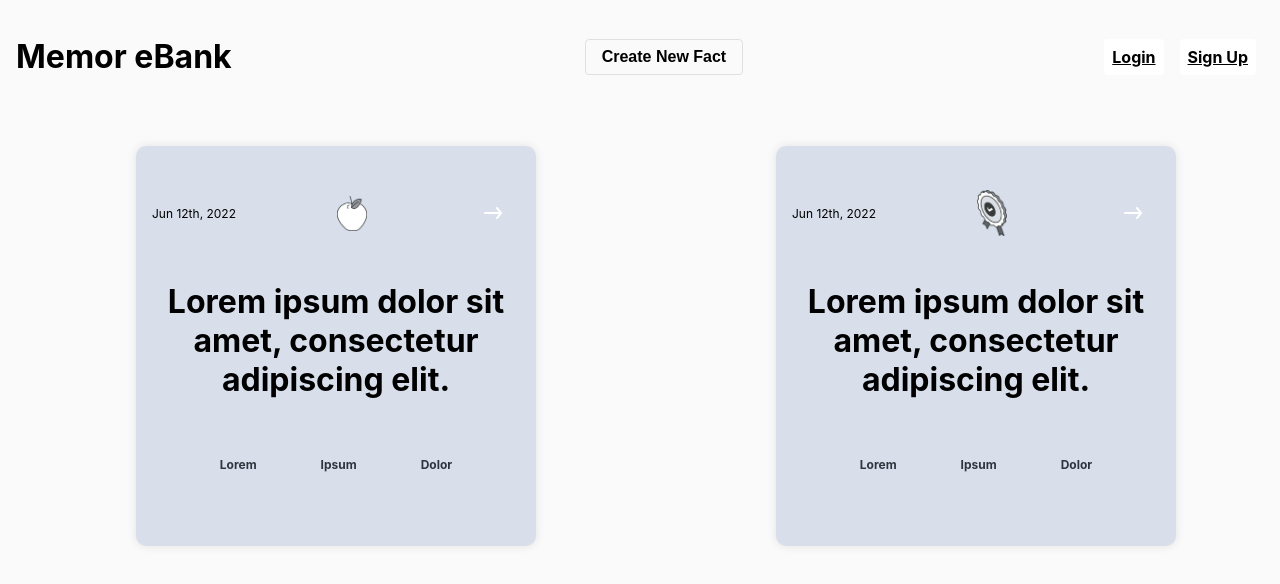
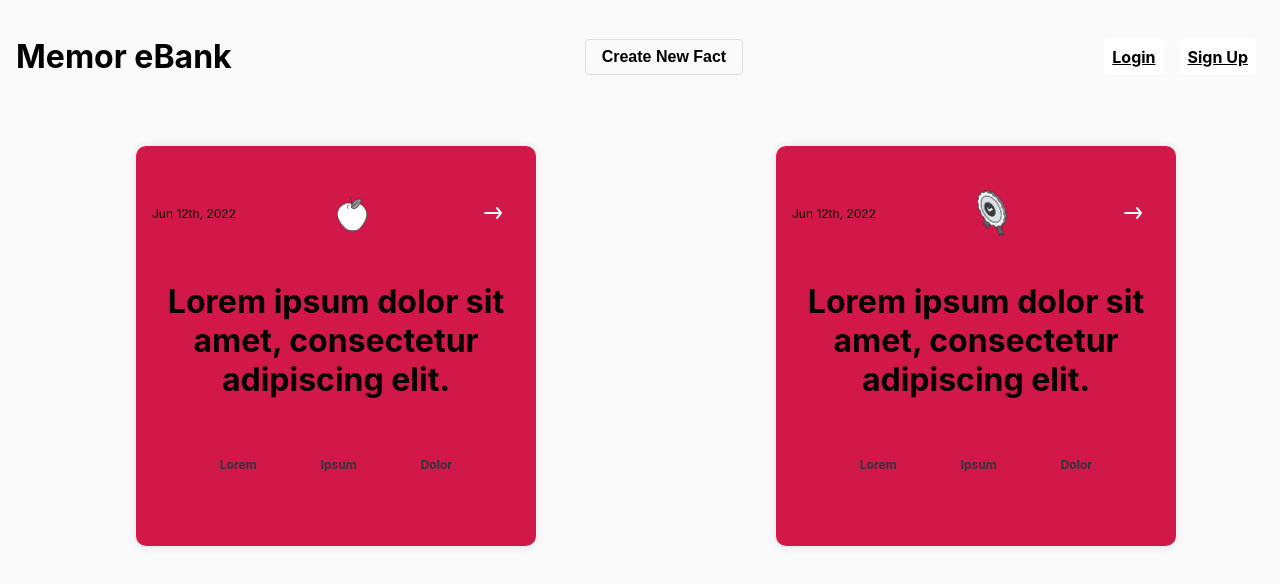
Before and after one commit to jallend1/memorebank, a React (Create React App) app: page / in a window 1280 px wide. Shown: the top 584 px of the page. Built offline with nearby package versions, Linux system fonts and the light colour scheme.

Commit message:
Adds header to back of card and notes field to Fact object

```diff
--- a/src/App.js
+++ b/src/App.js
@@ -12,6 +12,8 @@ function App() {
       date: new Date(),
       source: "It's in a book!",
       icon: 'Apple.png',
+      notes:
+        'Lorem ipsum dolor sit amet, consectetur adipiscing elit. Lorem ipsum dolor sit amet, consectetur adipiscing elit.',
       id: 1
     },
     {
@@ -20,6 +22,8 @@ function App() {
       date: new Date(),
       source: "It's on the Google",
       icon: 'Badge.png',
+      notes:
+        'Lorem ipsum dolor sit amet, consectetur adipiscing elit. Lorem ipsum dolor sit amet, consectetur adipiscing elit.',
       id: 2
     }
   ]);
--- a/src/Components/FactCard.jsx
+++ b/src/Components/FactCard.jsx
@@ -2,7 +2,16 @@ import { useState } from 'react';
 import { format } from 'date-fns';
 import Arrow from '../assets/images/arrow.png';
 
-const FactCard = ({ title, tags, date, source, icon, filterFacts, id }) => {
+const FactCard = ({
+  title,
+  tags,
+  date,
+  source,
+  icon,
+  notes,
+  filterFacts,
+  id
+}) => {
   const [isCardFlipped, setIsCardFlipped] = useState(false);
 
   const flipCard = () => {
@@ -40,13 +49,24 @@ const FactCard = ({ title, tags, date, source, icon, filterFacts, id }) => {
           </div>
         </div>
         <div className="fact-card-back">
+          <div className="fact-card__header">
+            <p>{format(date, 'MMM do, yyyy')}</p>
+            <img
+              src={require('../assets/images/icons/' + icon)}
+              className="fact-card-icon"
+              alt={icon.split('.')[0] + ' icon'}
+            />
             <img
               src={Arrow}
               alt="Click to flip"
               onClick={flipCard}
               className="fact-card-flip"
             />
-          <h1 onClick={flipCard}>{source}</h1>
+          </div>
+          <div className="fact-card__body">
+            <h2 onClick={flipCard}>{source}</h2>
+            <p>{notes}</p>
+          </div>
         </div>
       </div>
     </div>
--- a/src/index.css
+++ b/src/index.css
@@ -111,6 +111,10 @@ code {
   box-shadow: 0px 0px 10px rgba(0, 0, 0, 0.1);
   margin: 1rem;
   padding: 1rem;
+}
+
+.fact-card-front {
+  background-color: #d21849;
 }
 
 .fact-card-back {
```
Lines whose indentation alone changed are shown as unchanged.
